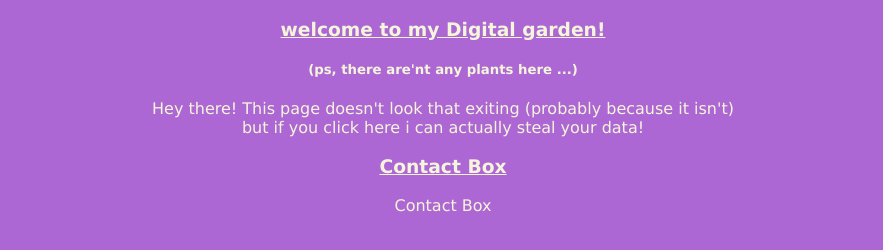
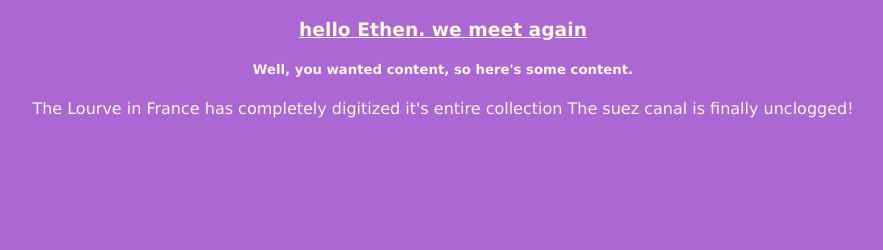
Before and after one commit to ibrahimdiriye/ibrahimdiriye.github.io, a plain HTML site: page index.html in a window 1280 px wide. Shown: the whole page, without its empty margins (197-1080 px from the left). Drawn offline with Linux system fonts and the light colour scheme; a script that the page names is missing.

Commit message:
added some news

```diff
--- a/index.html
+++ b/index.html
@@ -15,25 +15,19 @@
   </head>
   <body>
     <center>
-      <h3>
-        welcome to my Digital garden!
+
+    <h3>
+      hello Ethen. we meet again<br>
       </h3>
 
       <h5>
-        (ps, there are'nt any plants here ...)
+        Well, you wanted content, so here's some content.
       </h5>
 
-      <p>
-        Hey there! This page doesn't look that exiting (probably because it isn't)<br>
-        but if you click <a href="./data-thief.html">here</a>  i can actually steal your data!<br>
-      </p>
+      <a href="https://www.louvre.fr/en/online-tours">The Lourve in France has completely digitized it's entire collection</a>
+      <a href="https://www.nytimes.com/live/2021/03/29/world/suez-canal-stuck-ship">The suez canal is finally unclogged!</a>
 
 
-
-
-
-
- <h3>Contact Box</h3><!-- Start BawkBox Code--><script data-sil-id="60635822bc4af7001e374608">var loadWidget = function() { var d = document, w = window, l = window.location,p = l.protocol == "file:" ? "http://" : "//"; if (!w.WS) w.WS = {}; c = w.WS; var m=function(t, o){ var e = d.getElementsByTagName("script"); e=e[e.length-1]; var n = d.createElement(t); if (t=="script") {n.async=true;} for (k in o) n[k] = o[k]; e.parentNode.insertBefore(n, e)}; m("script", { src: p + "bawkbox.com/widget/contact/60635822bc4af7001e374608?page=" +encodeURIComponent(l+''), type: 'text/javascript' }); c.load_net = m; }; if(window.Squarespace){ document.addEventListener('DOMContentLoaded', loadWidget); setTimeOut(function(){ document.addEventListener('DOMContentLoaded', loadWidget); }, 3000) } else { loadWidget() } </script><div class="sil-widget-contact sil-widget" id="sil-widget-60635822bc4af7001e374608"><a href="//bawkbox.com/install/contact">Contact Box</a></div><!-- End BawkBox Code-->
-
+    </center>
   </body>
 </html>
```
